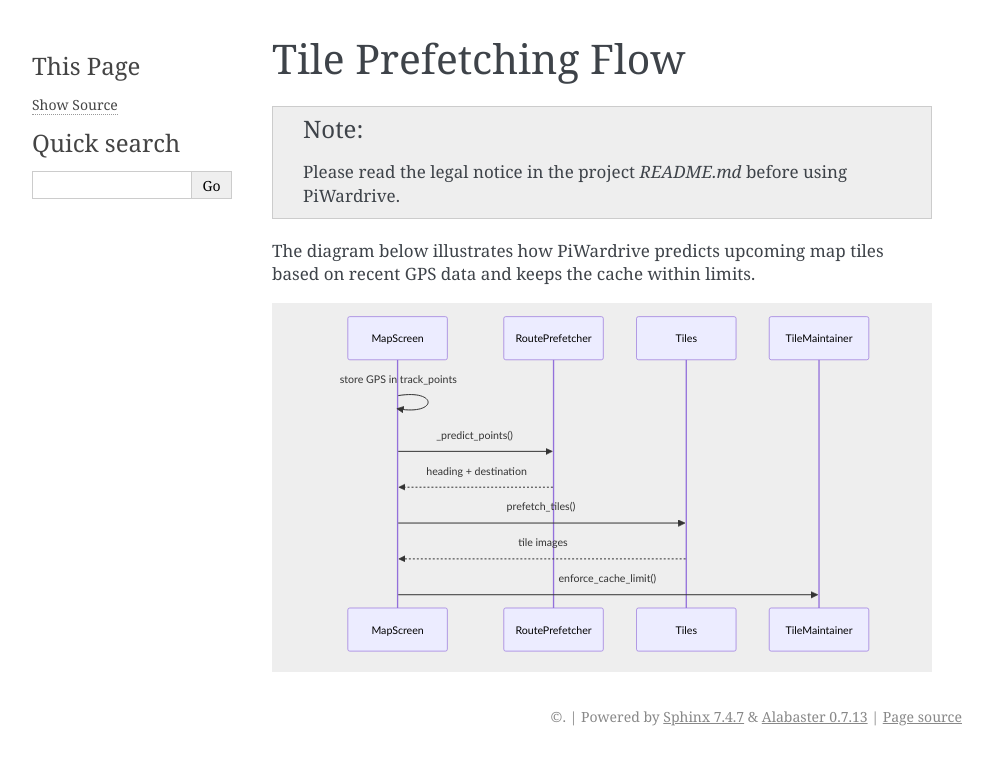
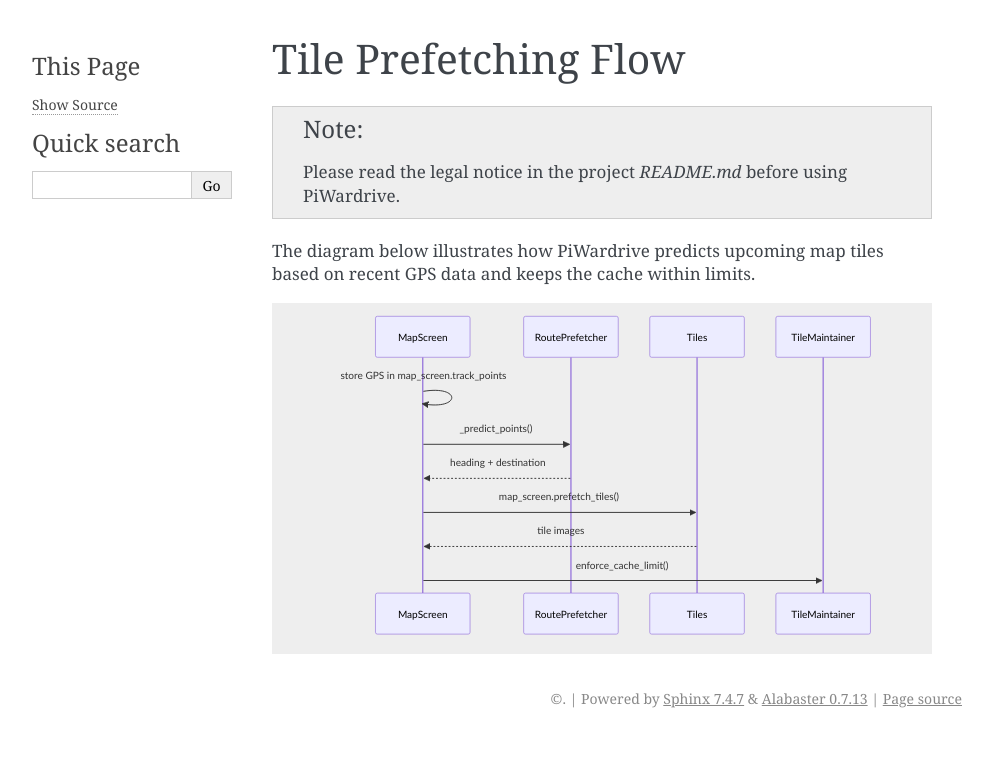
Before and after one commit to Trashytalk/piwardrive, a Sphinx documentation site: the page built from docs/tile_prefetching.rst, in a window 1280 px wide. Shown: the top 765 px of the page, without its empty margins (148-1141 px from the left). Built offline with Sphinx 7.4.7, drawn with Linux system fonts in a browser that asks for light colours.

Commit message:
Add tile prefetching flow diagram

```diff
--- a/docs/index.rst
+++ b/docs/index.rst
@@ -7,6 +7,8 @@ PiWardrive Documentation
 
 PiWardrive's primary interface is a React-based web dashboard served by
 :doc:`status_service`.
+
+See :doc:`tile_prefetching` for a diagram of the automatic tile prefetch flow.
 
 
 .. toctree::
--- a/docs/tile_prefetching.rst
+++ b/docs/tile_prefetching.rst
@@ -7,15 +7,15 @@ The diagram below illustrates how PiWardrive predicts upcoming map tiles based o
 
 .. mermaid::
 
-   sequenceDiagram
-       participant MapScreen
-       participant RoutePrefetcher
-       participant Tiles
-       participant TileMaintainer
+    sequenceDiagram
+        participant MapScreen
+        participant RoutePrefetcher
+        participant Tiles
+        participant TileMaintainer
 
-       MapScreen->>MapScreen: store GPS in track_points
-       MapScreen->>RoutePrefetcher: _predict_points()
-       RoutePrefetcher-->>MapScreen: heading + destination
-       MapScreen->>Tiles: prefetch_tiles()
-       Tiles-->>MapScreen: tile images
-       MapScreen->>TileMaintainer: enforce_cache_limit()
+        MapScreen->>MapScreen: store GPS in map_screen.track_points
+        MapScreen->>RoutePrefetcher: _predict_points()
+        RoutePrefetcher-->>MapScreen: heading + destination
+        MapScreen->>Tiles: map_screen.prefetch_tiles()
+        Tiles-->>MapScreen: tile images
+        MapScreen->>TileMaintainer: enforce_cache_limit()
```
